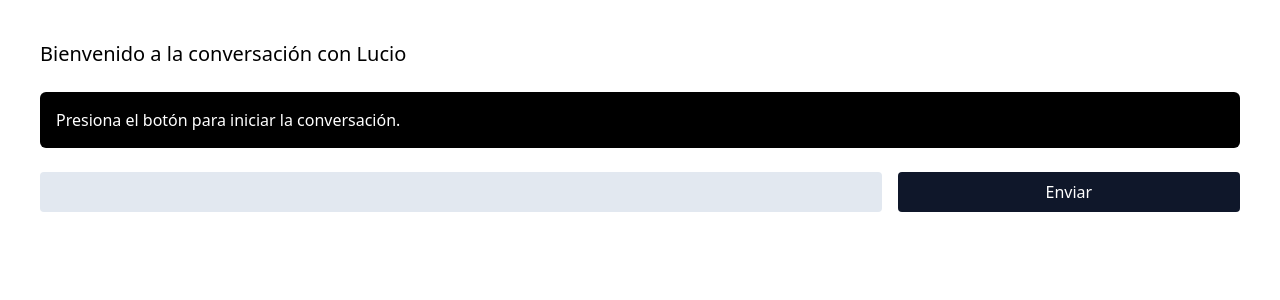
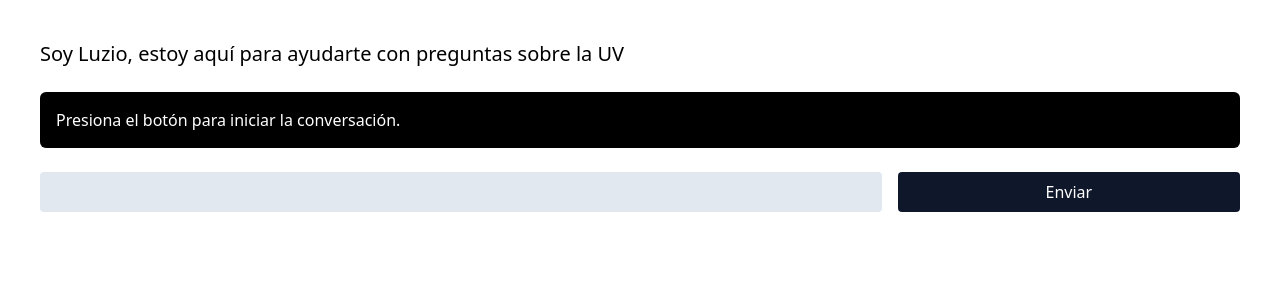
Before and after one commit to julortiz/lucio-chat, a Next.js app: page / in a window 1280 px wide. Shown: the top 300 px of the page. Built offline with nearby package versions, Linux system fonts and the light colour scheme; no server answers.

Commit message:
Fix bad write name

```diff
--- a/pages/index.js
+++ b/pages/index.js
@@ -47,7 +47,9 @@ export default function Home() {
 		<div className="container p-10">
 			<div className="flex flex-col">
 				<div className="mb-6">
-					<h1 className="text-xl">Bienvenido a la conversación con Lucio</h1>
+					<h1 className="text-xl">
+						Soy Luzio, estoy aquí para ayudarte con preguntas sobre la UV
+					</h1>
 				</div>
 				<div className="w-full bg-black text-white p-4 mb-6 rounded-md">
 					{loading == true ? "Cargando..." : textResponse}
```
